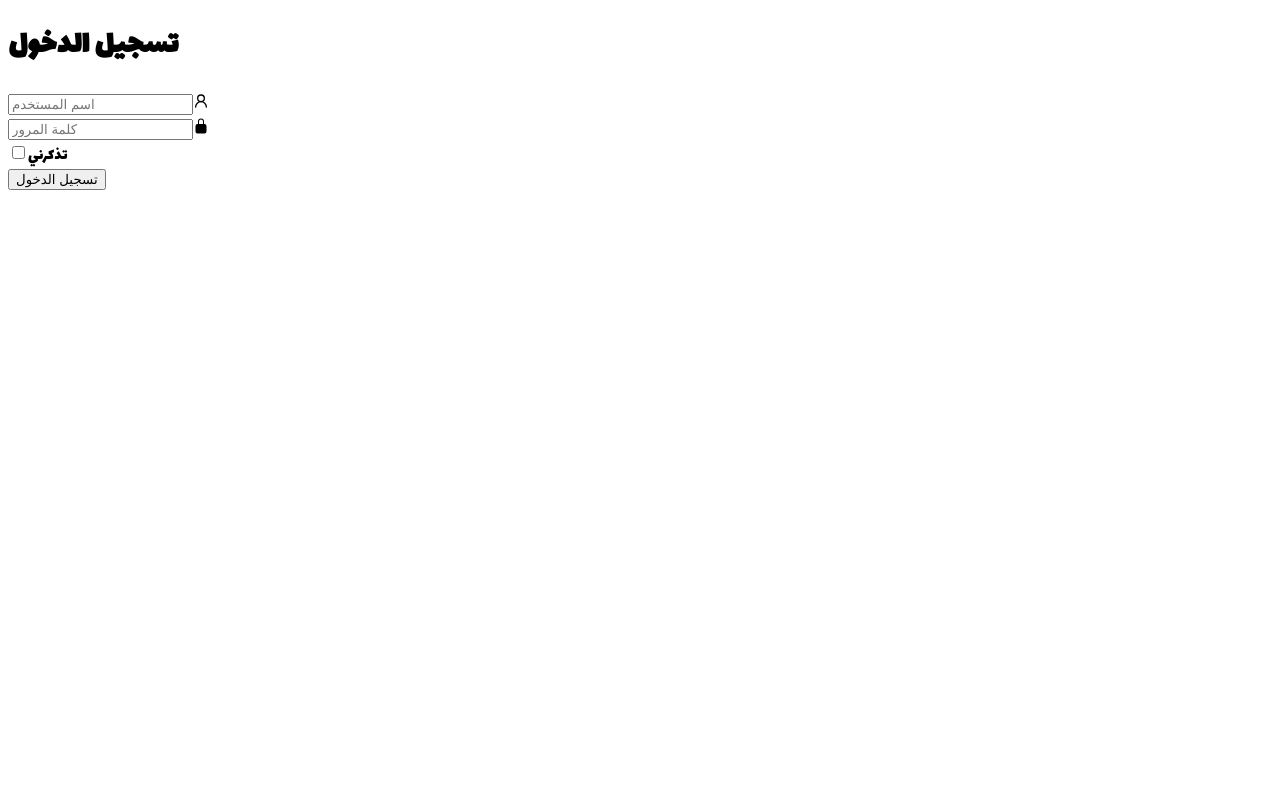
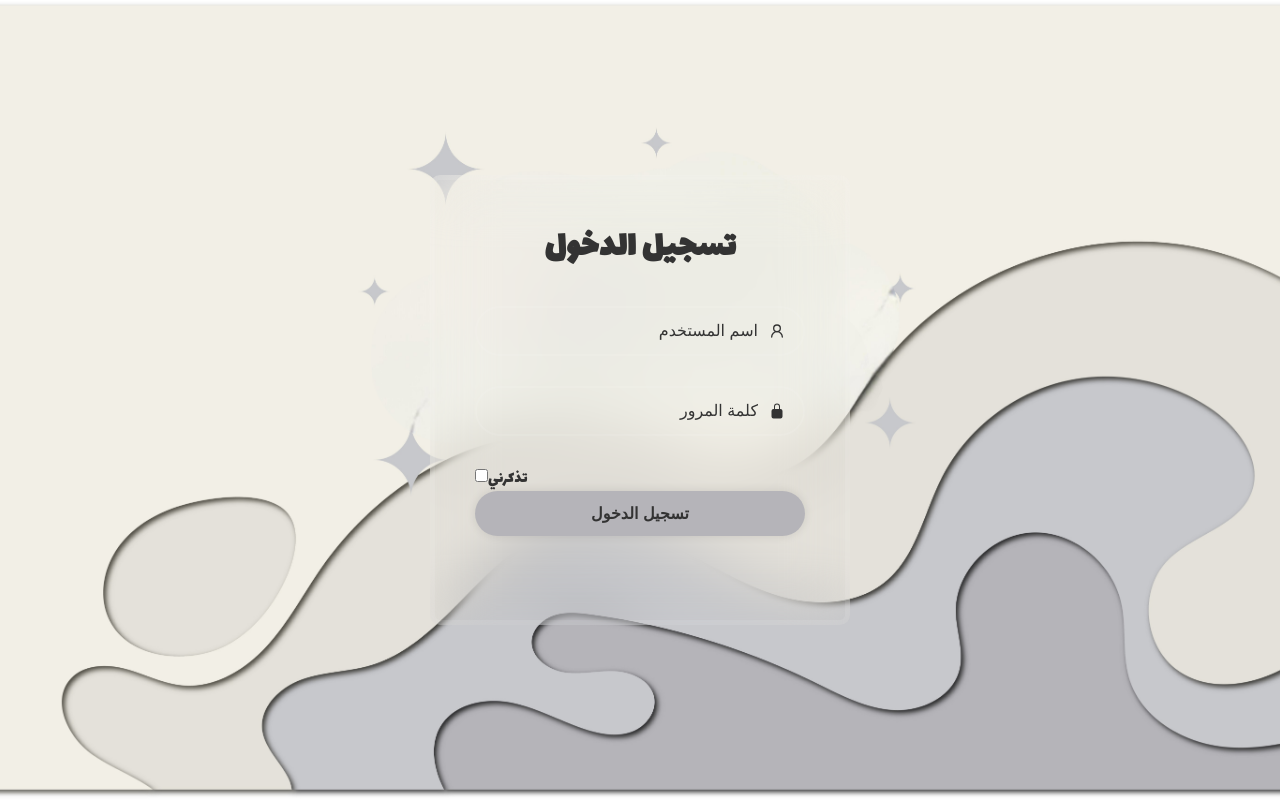
Before and after one commit to RooQaa/Inventory, a React (Create React App) app in the folder client/: page / in a window 1280 px wide. Built offline with nearby package versions, Linux system fonts and the light colour scheme.

Commit message:
loginpage base

```diff
--- a/client/src/Components/LoginPage/LoginPage.css
+++ b/client/src/Components/LoginPage/LoginPage.css
@@ -0,0 +1,91 @@
+.wrapper{
+   position: relative;
+   width: 420px;
+    height: 450px;
+    background: transparent;
+    border-radius: 10px;
+    border: 5px solid rgba(255,255,255,.1);
+    color:
+    #333;
+    backdrop-filter: blur(30px);
+}
+
+.wrapper .form-box{
+    width:100%;
+    padding: 40px;
+}
+
+.wrapper.active .form-box.login{
+    transition: none;
+    translate: -400px;
+}
+form h1{
+    font-size: 36px;
+    text-align: center;
+
+}
+
+form .input-box{
+    position: relative;
+    margin: 30px 0;
+    width: 100%;
+    height: 50px;
+}
+
+.input-box input{
+    width: 100%;
+    height: 100%;
+    background: transparent;
+    border: none;
+    outline: none;
+    border: 2px solid rgba(255,255,255,.1);
+    border-radius: 40px;
+    font-size: 16px;
+    padding: 20px 45px 20px 20px;
+    text-align: right;
+    color:
+    #333;
+}
+
+.input-box input::placeholder{
+    color:
+    #333;
+    text-align: right;
+}
+
+.input-box .icon{
+    position: absolute;
+    right: 20px;
+    top: 50%;
+    transform: translateY(-50%);
+    font-size:16px;
+}
+
+form .remember-me{
+    display: flex;
+    justify-content: space-between;
+    align-items: center;
+    font-size: 14.5px;
+    margin: -15px 0 15px;
+}
+
+.remember-me label input{
+    accent-color:
+    #b5b4b9;
+    margin-right: 4px;
+}
+
+form button{
+    width: 100%;
+    height: 45px;
+    border: none;
+    outline: none;
+    background:
+    #b5b4b9;
+    border-radius: 40px;
+    box-shadow: 0 0 10px rgba(0,0,0,.1);
+    cursor: pointer;
+    font-size: 16px;
+    color: #333;
+    font-weight: 700;
+}
--- a/client/src/index.css
+++ b/client/src/index.css
@@ -1,7 +1,15 @@
 @import url('https://fonts.googleapis.com/css2?family=Lalezar&display=swap');
 *{
-
+  margin: 0;
+  padding: 0;
+  box-sizing: border-box;
 }
 body {
   font-family: "Lalezar", system-ui;
+  display: flex;
+  justify-content: center;
+  align-items: center;
+  min-height:100vh;
+  background: url('./Components/Assets/background.jpg') no-repeat center center/cover;
+
 }
```
Also changed, not shown: client/src/Components/Assets/background.jpg (added).
